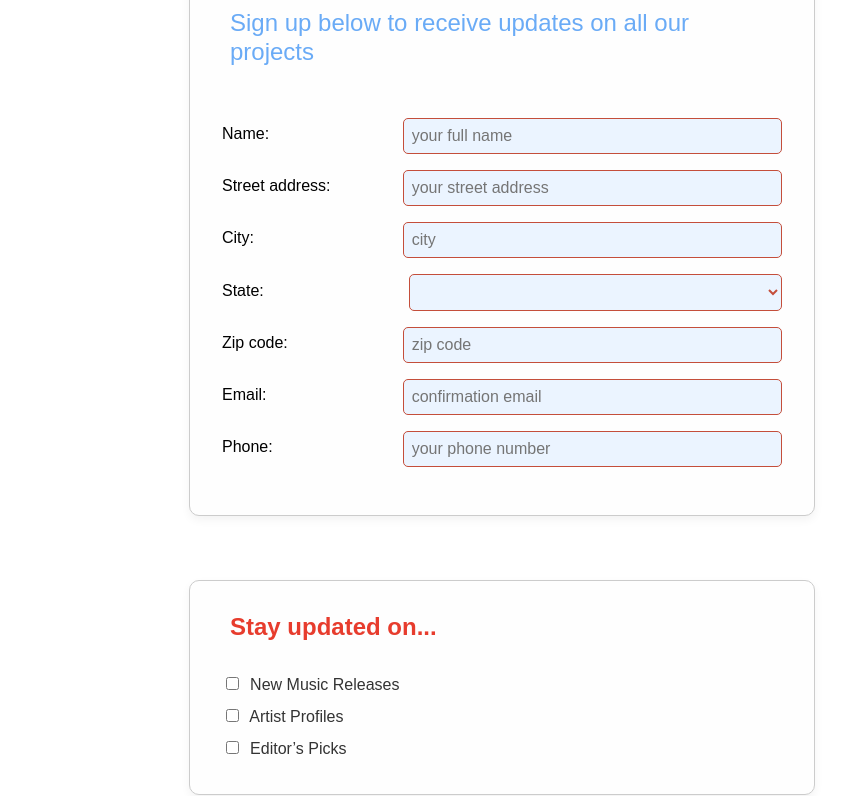
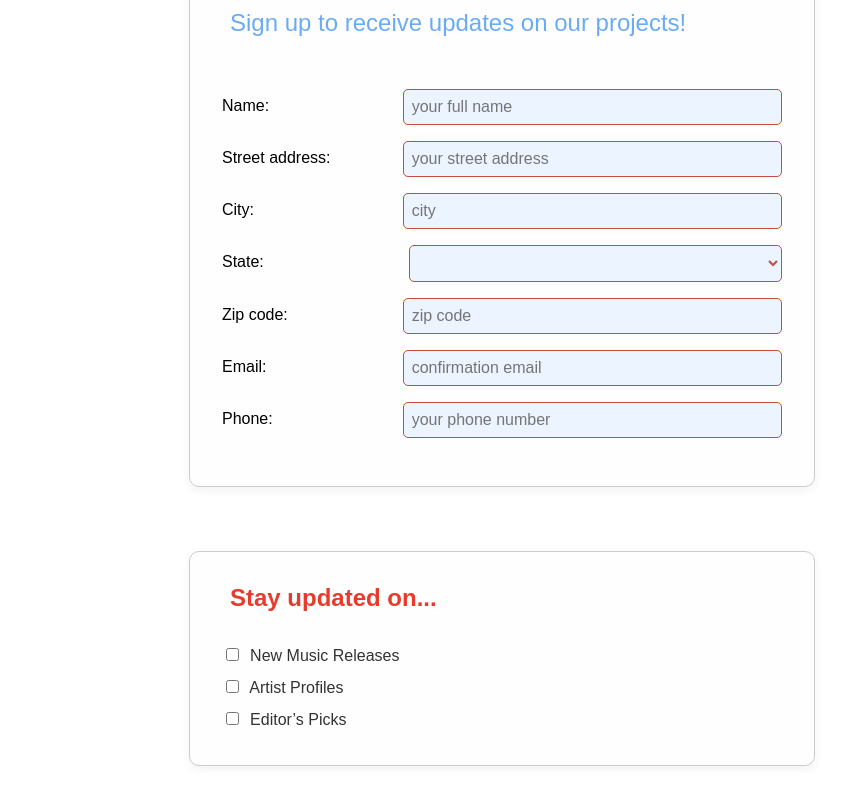
Before and after one commit to NolanR5310/NolanR5310.github.io, a plain HTML site: page grc339/digital-magazine/newsletter.html in a window 1280 px wide. Shown: the part 288-1084 px from the top of the page, without its empty margins (138-984 px from the left). Drawn offline with Linux system fonts and the light colour scheme; a web font is replaced by a local one.

Commit message:
Update newsletter.html

```diff
--- a/grc339/digital-magazine/newsletter.html
+++ b/grc339/digital-magazine/newsletter.html
@@ -27,7 +27,7 @@
          <form>
                     <section class="personal-info">
                         <h1 class="subscription">Join the Community</h1>
-                        <h2> Sign up below to receive updates on all our projects</h2>
+                        <h2> Sign up to receive updates on our projects!</h2>
                         <ul>
                             <li><label for="name">Name:</label> <input type="text" name="name" id="name" placeholder="your full name" /></li>
                             <li><label for="street-address">Street address:</label> <input type="text" name="street-address" id="street-address" placeholder="your street address" /></li>
```
